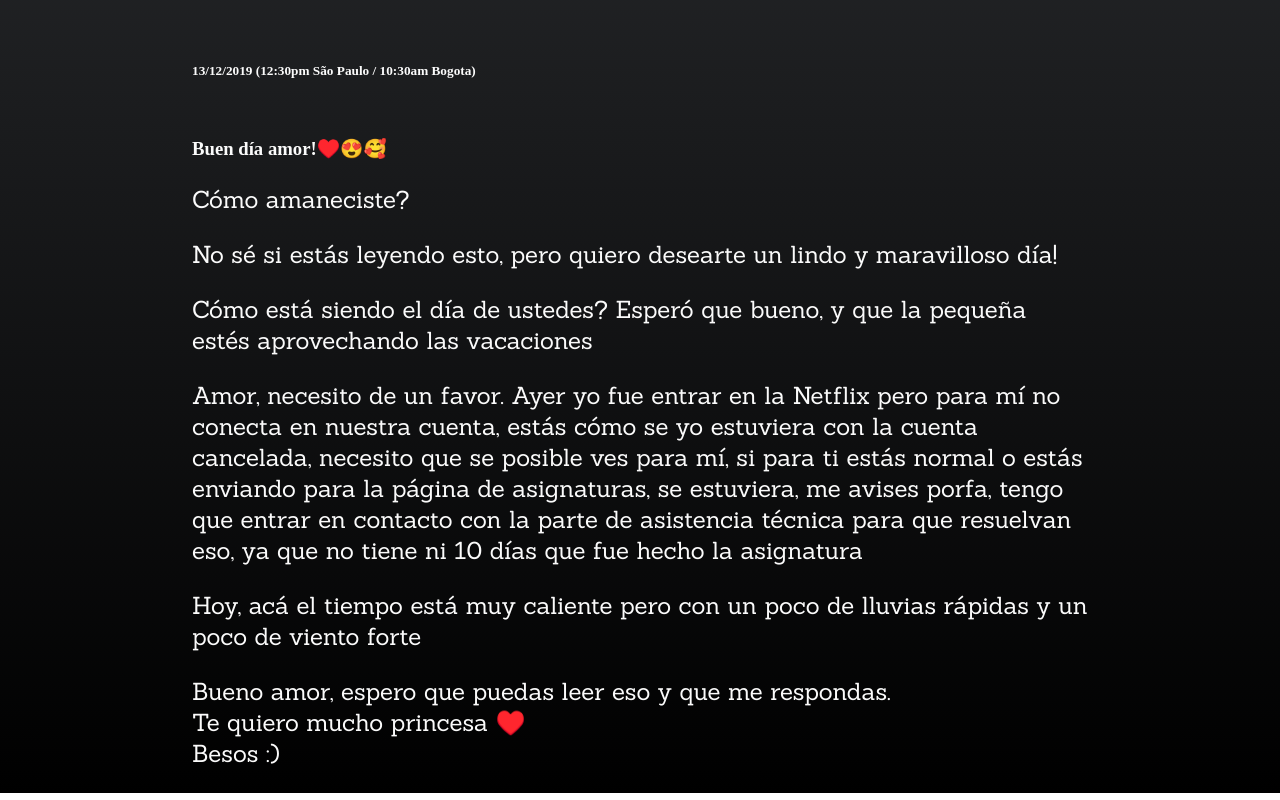
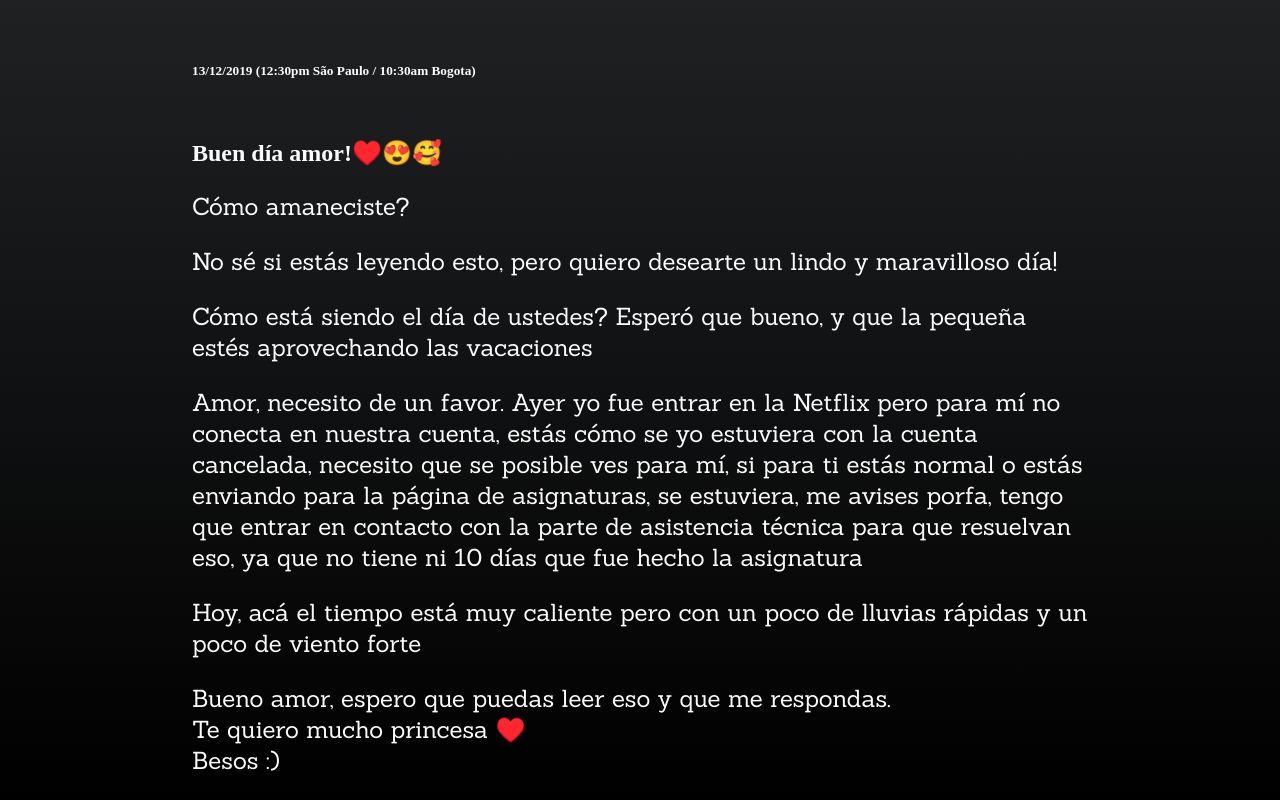
Before and after one commit to DrikaLee/DrikaLee.github.io, a plain HTML site: page index.html in a window 1280 px wide. Shown: the part 957-1757 px from the top of the page. Drawn offline with Linux system fonts and the light colour scheme.

Commit message:
Update index.html

```diff
--- a/index.html
+++ b/index.html
@@ -47,7 +47,7 @@
     <div>
         <h5>13/12/2019 (12:30pm São Paulo / 10:30am Bogota)</h5>
         <br>
-        <h3>Buen día amor!♥️😍🥰</h3>
+        <h2>Buen día amor!♥️😍🥰</h2>
         <p>Cómo amaneciste? </p>
         <p>No sé si estás leyendo esto, pero quiero desearte un lindo y maravilloso día!</p>
         <p>Cómo está siendo el día de ustedes? Esperó que bueno, y que la pequeña estés aprovechando las vacaciones</p>
```
